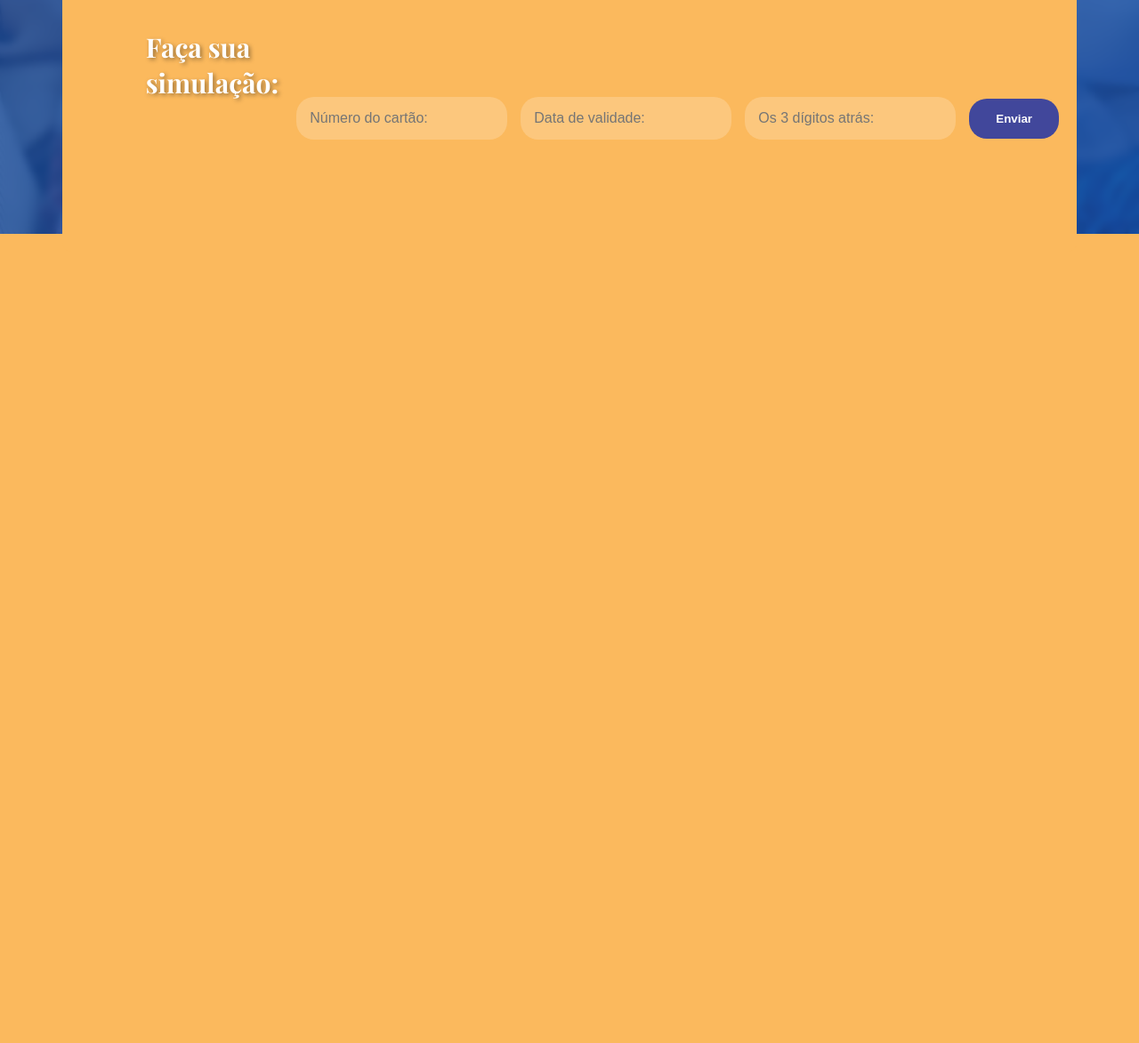
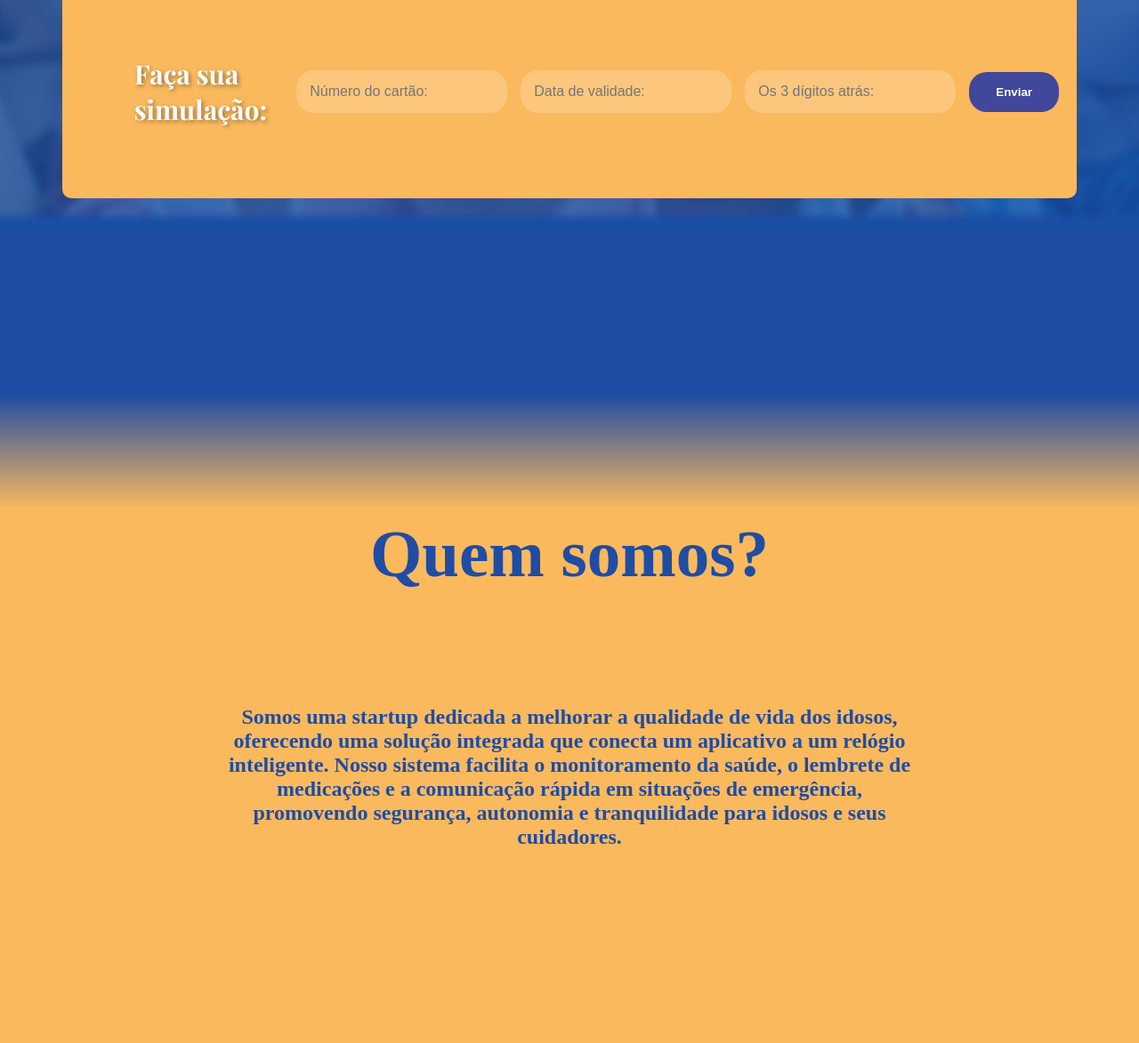
Before and after one commit to IgnacioSens/MedTime, a plain HTML site: page index.html in a window 1280 px wide. Shown: the part 627-1800 px from the top of the page at 89% size. Before the commit the page ends 930 px from the top, so only its background shows below. Drawn offline with nearby package versions, Linux system fonts and the light colour scheme; a web font is replaced by a local one.

Commit message:
terceiroCommit

```diff
--- a/index.html
+++ b/index.html
@@ -43,7 +43,7 @@
     </div>
     <div class="container3">
         <div class="espacoNovo"></div>
-        <p class="apresentacao3">Faça sua simulação: </p>
+        <p class="apresentacao3" style="margin: 0; display: flex; align-items: center;">Faça sua simulação: </p>
         <div class="form-group">
         <input type="text" placeholder="Número do cartão:" />
         <input type="text" placeholder="Data de validade:" />
@@ -52,8 +52,49 @@
         </div>
     </div>
   </div>
+    <div class="azul"></div>
+    <div class="transicao"></div>
+    <div class="amarelo">
+        <div class="quem-somos">
+        <h2 style="color: #1F4CA4;">Quem somos?</h2>
+        </div>
+    </div>
+    <div class="espacoContainer2">
+    <div class="espacoContainer" style="color: #1F4CA4;">
+        <h2>Somos uma startup dedicada a melhorar a qualidade de vida dos idosos, oferecendo uma solução integrada que conecta um aplicativo a um relógio inteligente. Nosso sistema facilita o monitoramento da saúde, o lembrete de medicações e a comunicação rápida em situações de emergência, promovendo segurança, autonomia e tranquilidade para idosos e seus cuidadores.</h3>
+    </div>
+
+    </div>
 </div>
 
+<script>
+window.addEventListener('scroll', () => {
+  const element = document.querySelector('.quem-somos');
+  if (!element) return; // caso o elemento não exista
+
+  const position = element.getBoundingClientRect().top;
+  const screenPosition = window.innerHeight / 1.2;
+
+  if (position < screenPosition) {
+    element.classList.add('show');
+  } else {
+    element.classList.remove('show');
+  }
+});
+window.addEventListener('scroll', () => {
+  const element = document.querySelector('.espacoContainer');
+  if (!element) return; // caso o elemento não exista
+
+  const position = element.getBoundingClientRect().top;
+  const screenPosition = window.innerHeight / 1.2;
+
+  if (position < screenPosition) {
+    element.classList.add('show');
+  } else {
+    element.classList.remove('show');
+  }
+});
+</script>
 
 </body>
 </html>
--- a/style.css
+++ b/style.css
@@ -45,8 +45,14 @@
     max-width: 1100px;
     margin: 0 auto;
     display: flex;
+    align-items: center;
+    gap: 20px;
+    justify-content: center;
+}
+.titulo-simulacao {
+  margin: 0; /* remove margem padrão */
+  display: flex;
   align-items: center;
-  gap: 20px;
 }
 
 .container h2 {
@@ -235,7 +241,7 @@ body {
 
   .espacoNovo {
     display: flex;
-    width: 250px;
+    width: 100px;
   }
 
   .apresentacao3{
@@ -272,3 +278,61 @@ body {
 .formulario input::placeholder {
   color: #eee; /* cor do texto placeholder */
 }
+
+.espacoContainer2{
+  display: flex;
+  align-items: center;
+  justify-content: center;
+  width: 100%;
+  height: 500px;
+}
+.espacoContainer{
+  display: flex;
+  width: 60%;
+  height: 300px;
+  background-color: #FBB95D;
+  opacity: 0;
+  transform: translateY(50px);
+  transition: opacity 1s ease-out, transform 1s ease-out;
+  justify-content: center;
+  align-items: top;
+  text-align: center;
+}
+
+
+.azul {
+  background-color: #1F4CA4;
+  height: 200px; /* exemplo */
+}
+
+.transicao {
+  height: 130px;
+  background: linear-gradient(to bottom, #1F4CA4, #FBB95D);
+}
+
+.amarelo {
+  background-color: #FBB95D;
+  height: 100px; /* exemplo */
+}
+
+.quem-somos {
+  display: flex;
+  width: 100%;
+  height: 100px;
+  align-items: center;
+  justify-content: center;
+  font-size: 50px;
+  opacity: 0;
+  transform: translateY(50px);
+  transition: opacity 1s ease-out, transform 1s ease-out;
+}
+
+.quem-somos.show {
+  opacity: 1;
+  transform: translateY(0);
+}
+
+.espacoContainer.show{
+   opacity: 1;
+  transform: translateY(0);
+}
```
